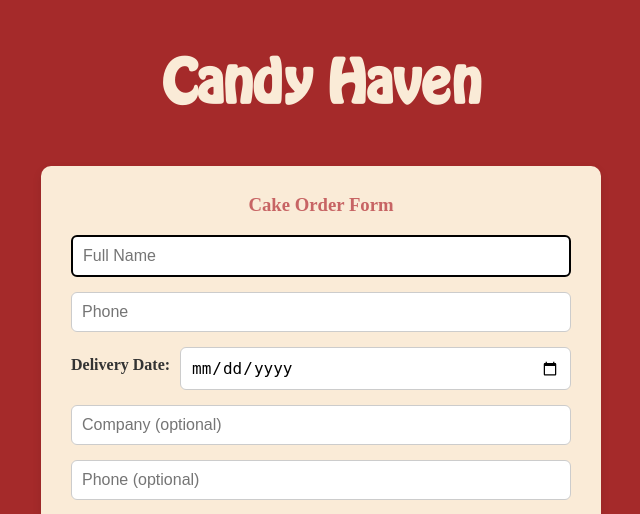
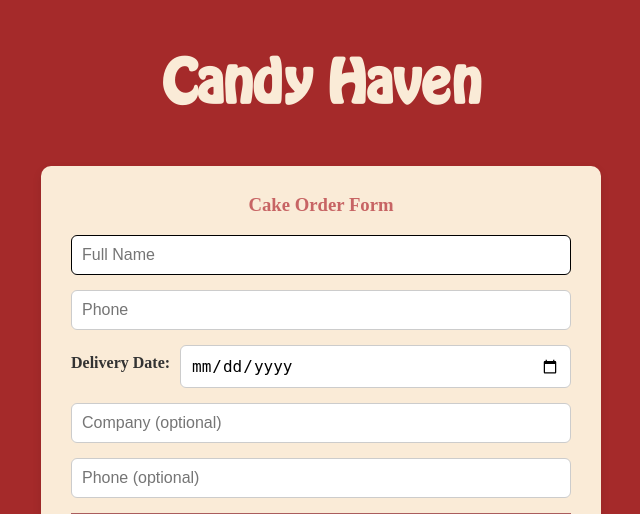
Before and after one commit to dinred27/candyhaven, a Flask app: page / in a window 1280 px wide, with the restyled element focused. Shown: the top 514 px of the page, without its empty margins (319-959 px from the left). Run offline with Flask 3, Linux system fonts and the light colour scheme.

Commit message:
focus color change

```diff
--- a/static/style.css
+++ b/static/style.css
@@ -129,9 +129,9 @@ select {
   font-size: 16px;
 }
 
-input[type="text"]:focus {
-  outline: none;
-  border: 2px solid black;
+input:focus {
+  outline: firebrick;
+  border: 1px solid black;
   box-shadow: none; /* Optional, to remove any glow */
 }
 /*
```
